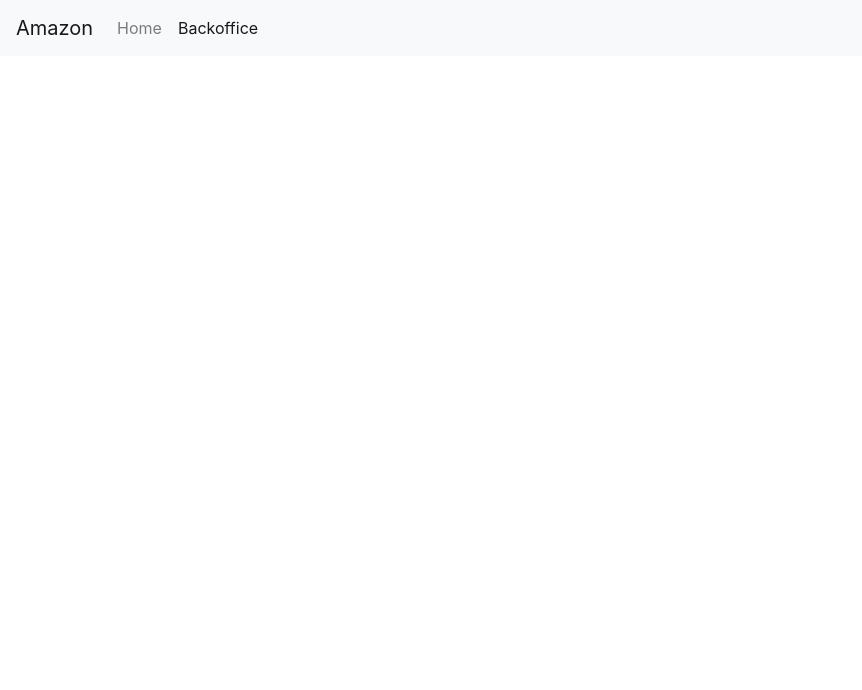
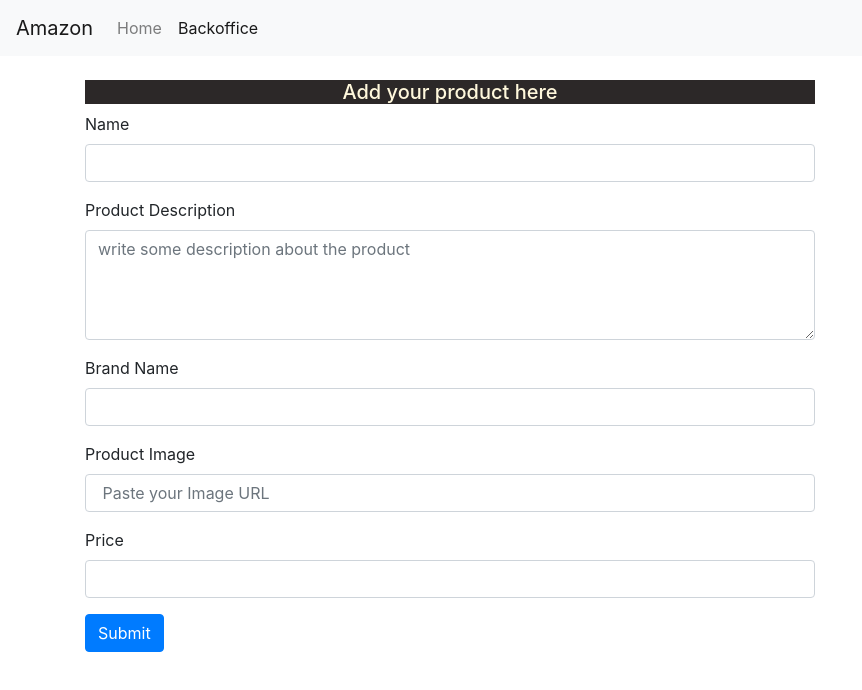
Before and after one commit to M603-droid/m3-d8-CRUD, a plain HTML site: page backoffice.html in a window 1280 px wide. Shown: the whole page, without its empty margins (0-862 px from the left). Drawn offline with nearby package versions, Linux system fonts and the light colour scheme.

Commit message:
form page

```diff
--- a/backoffice.html
+++ b/backoffice.html
@@ -35,7 +35,7 @@
       <div class="collapse navbar-collapse" id="navbarNav">
         <ul class="navbar-nav">
           <li class="nav-item">
-            <a class="nav-link" href="#"
+            <a class="nav-link" href="/index.html"
               >Home <span class="sr-only">(current)</span></a
             >
           </li>
@@ -45,9 +45,76 @@
         </ul>
       </div>
     </nav>
-    <!-- Optional JavaScript; choose one of the two! -->
+    <div class="container form-container">
+      <div class="row mt-4">
+        <div class="col-8">
+          <h5
+            style="
+              background-color: rgb(44, 40, 40);
+              text-align: center;
+              color: cornsilk;
+            "
+          >
+            Add your product here
+          </h5>
 
-    <!-- Option 1: jQuery and Bootstrap Bundle (includes Popper) -->
+          <form onsubmit="handleSubmit(event)">
+            <div class="form-group">
+              <label for="pruductName">Name</label>
+              <input
+                type="text"
+                class="form-control"
+                id="productName"
+                required
+              />
+            </div>
+            <div class="form-group content-justify-center">
+              <label for="productDescription">Product Description</label>
+              <textarea
+                type="text"
+                class="form-control"
+                id="productDescription"
+                rows="4"
+                placeholder="write some description about the product"
+                required
+              ></textarea>
+            </div>
+            <div class="form-group">
+              <label for="productBrand">Brand Name</label>
+              <input
+                type="text"
+                class="form-control"
+                id="productBrand"
+                required
+              />
+            </div>
+            <div class="form-group">
+              <label for="productImage">Product Image</label>
+              <input
+                type="url"
+                class="form-control"
+                id="productImage"
+                placeholder=" Paste your Image URL"
+                required
+              />
+            </div>
+            <div class="form-group">
+              <label for="productPrice">Price</label>
+              <input
+                type="number"
+                min="0"
+                class="form-control"
+                id="productPrice"
+                required
+              />
+            </div>
+
+            <button class="btn btn-primary" type="submit">Submit</button>
+          </form>
+        </div>
+      </div>
+    </div>
+
     <script
       src="https://code.jquery.com/jquery-3.5.1.slim.min.js"
       integrity="sha384-DfXdz2htPH0lsSSs5nCTpuj/zy4C+OGpamoFVy38MVBnE+IbbVYUew+OrCXaRkfj"
@@ -65,5 +132,6 @@
     <script src="https://cdn.jsdelivr.net/npm/popper.js@1.16.1/dist/umd/popper.min.js" integrity="sha384-9/reFTGAW83EW2RDu2S0VKaIzap3H66lZH81PoYlFhbGU+6BZp6G7niu735Sk7lN" crossorigin="anonymous"></script>
     <script src="https://cdn.jsdelivr.net/npm/bootstrap@4.6.0/dist/js/bootstrap.min.js" integrity="sha384-+YQ4JLhjyBLPDQt//I+STsc9iw4uQqACwlvpslubQzn4u2UU2UFM80nGisd026JF" crossorigin="anonymous"></script>
     -->
+    <script></script>
   </body>
 </html>
```
Also changed, not shown: index.html (+36 -16 lines).
